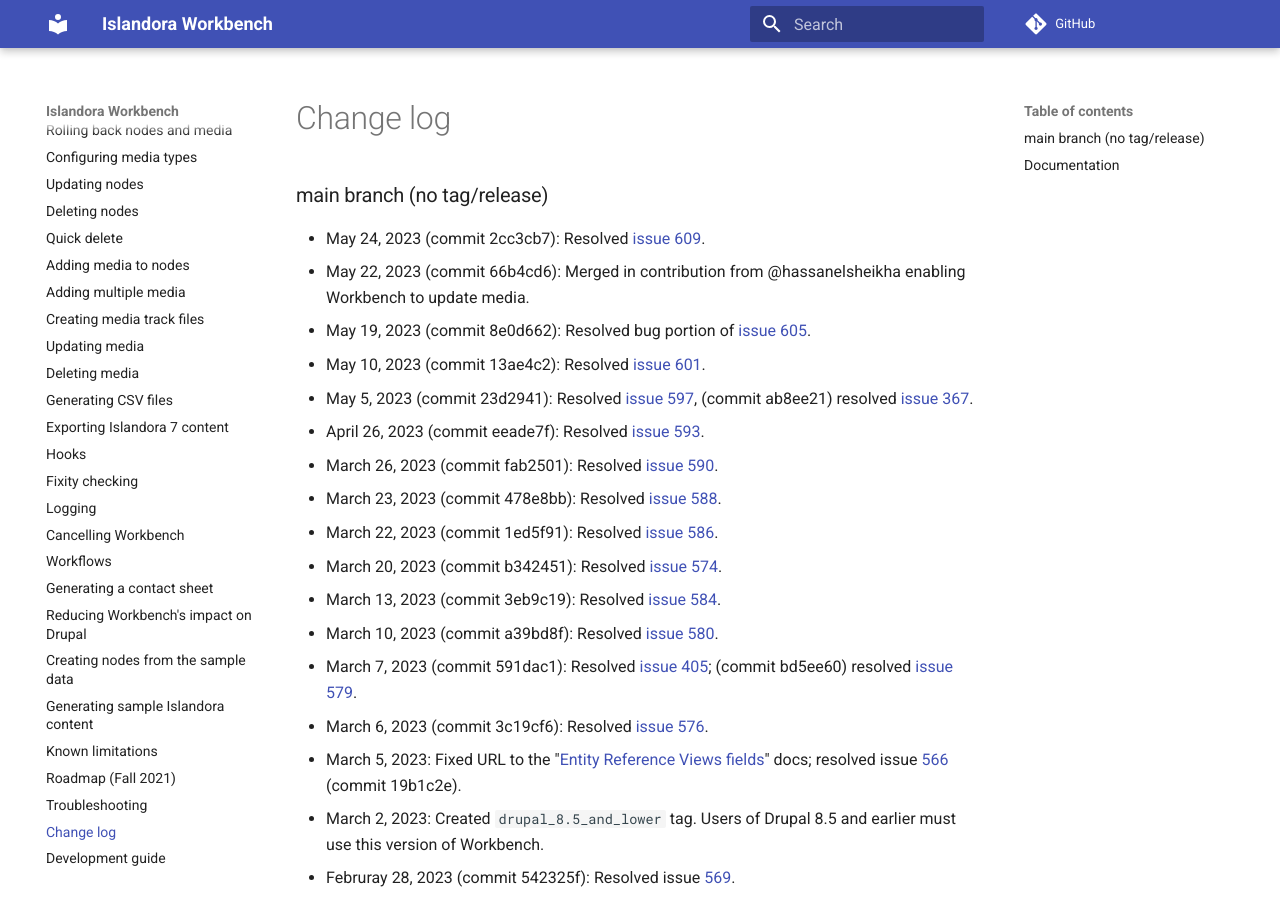
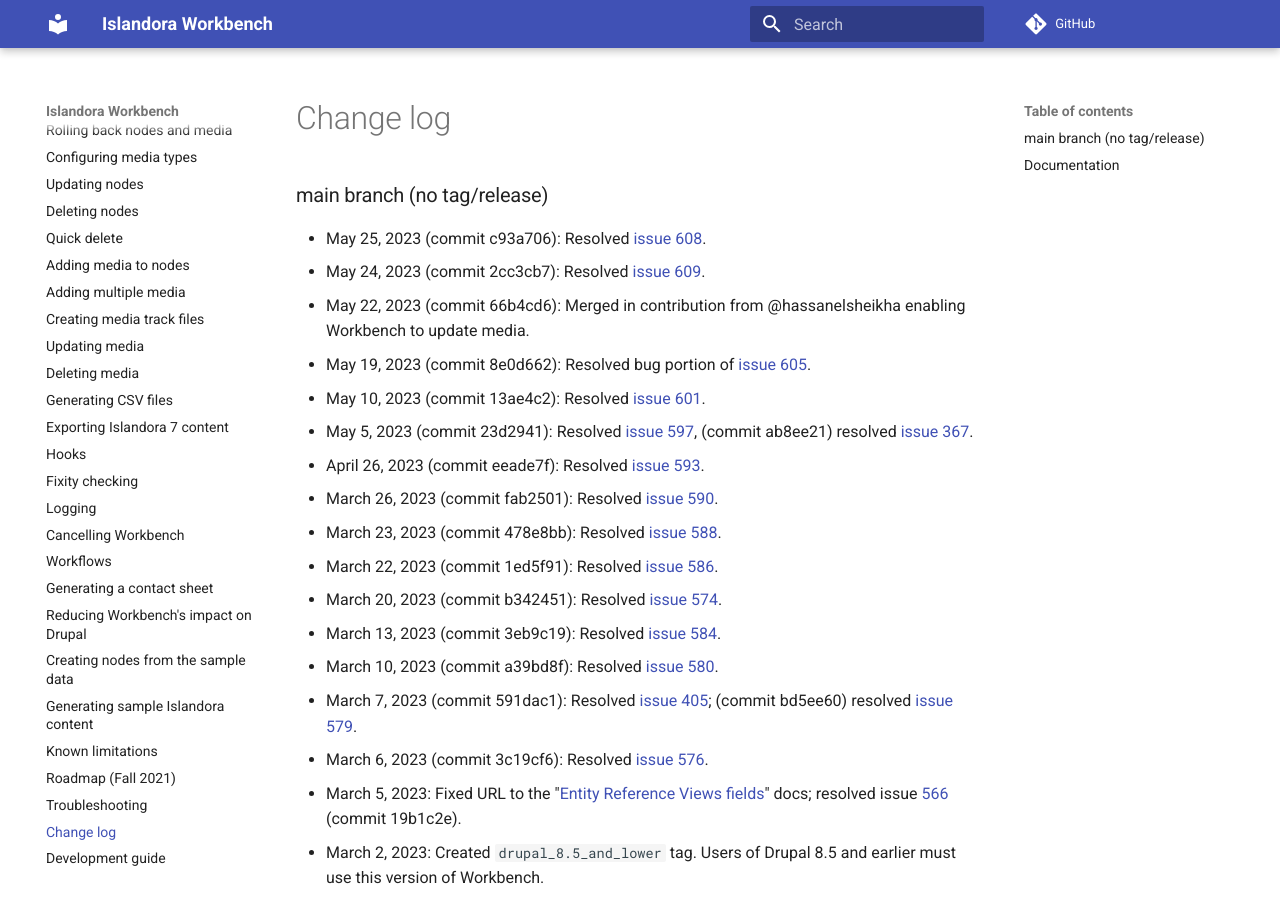
Before and after one commit to mjordan/islandora_workbench_docs, an MkDocs documentation site: the page built from docs/changelog.md, in a window 1280 px wide and 900 px high. Built offline with MkDocs 1.6.1 and Material for MkDocs 9.7.7, drawn with Linux system fonts in a browser that asks for light colours; comment, search, counter and statistics services are not loaded.

Commit message:
Updated changelog.

```diff
--- a/docs/changelog.md
+++ b/docs/changelog.md
@@ -1,5 +1,6 @@
 ### main branch (no tag/release)
 
+* May 25, 2023 (commit c93a706): Resolved [issue 608](https://github.com/mjordan/islandora_workbench/issues/608).
 * May 24, 2023 (commit 2cc3cb7): Resolved [issue 609](https://github.com/mjordan/islandora_workbench/issues/609).
 * May 22, 2023 (commit 66b4cd6): Merged in contribution from @hassanelsheikha enabling Workbench to update media.
 * May 19, 2023 (commit 8e0d662): Resolved bug portion of [issue 605](https://github.com/mjordan/islandora_workbench/issues/605).
```
